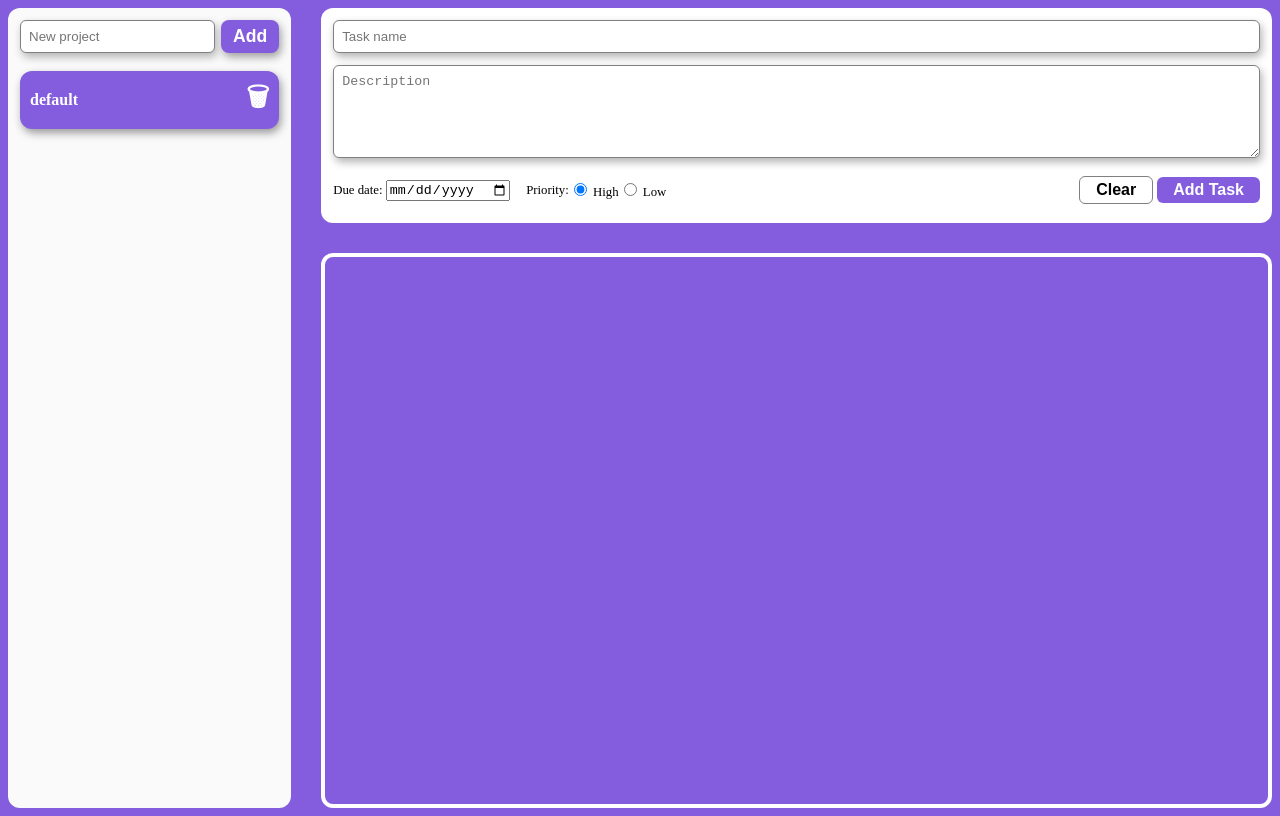
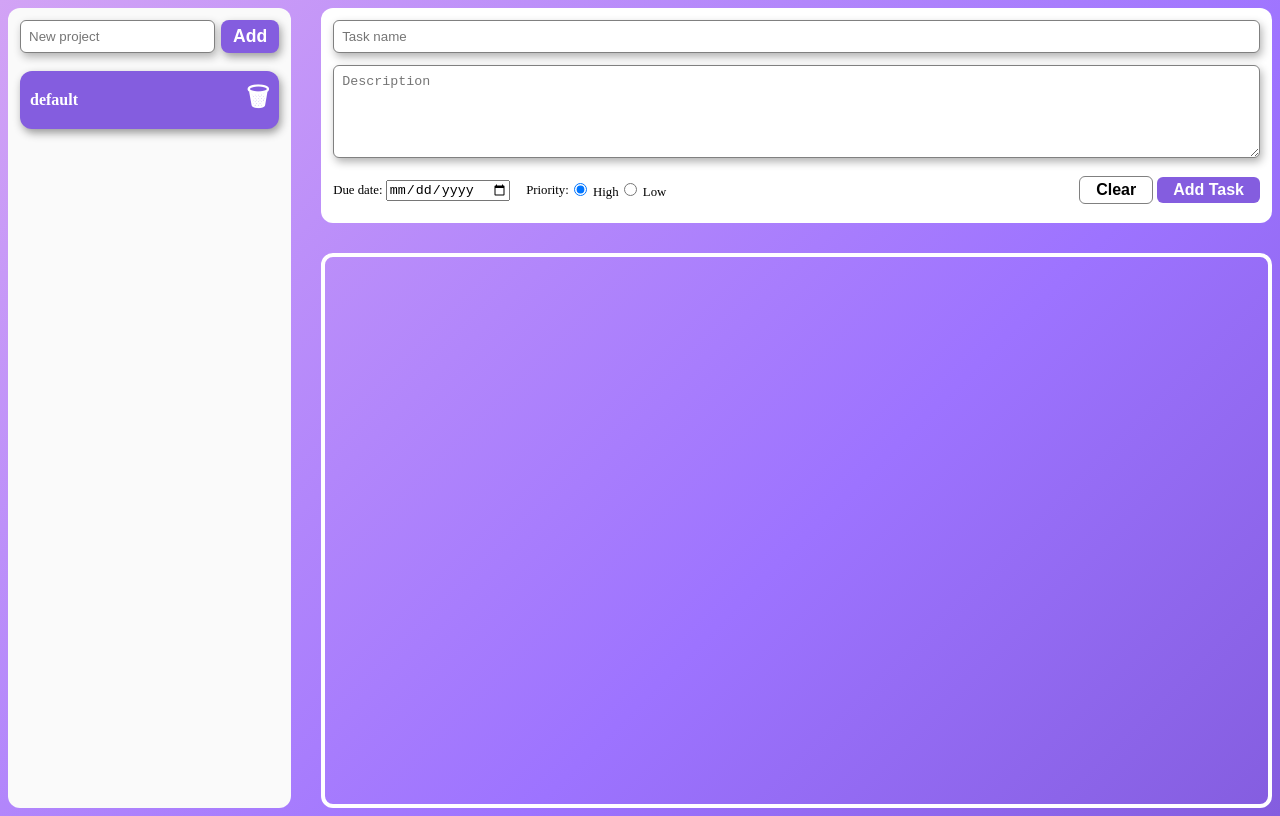
Before and after one commit to EnchantmentStealer/todo-list, a website built with webpack: page src/index.html in a window 1280 px wide. Built offline with nearby package versions, Linux system fonts and the light colour scheme.

Commit message:
Add gradient background

```diff
--- a/src/style.css
+++ b/src/style.css
@@ -1,5 +1,10 @@
+:root {
+  --main-purple: #845ddf;
+}
+
 body {
-  background-color: rgb(132, 93, 223);
+  background: rgb(132,93,223);
+  background: linear-gradient(-45deg, rgba(132,93,223,1) 0%, rgba(157,115,255,1) 36%, rgba(210,163,245,1) 100%);
   height: 100vh;
   display: grid;
   grid-template-columns: 1fr 4fr;
```
